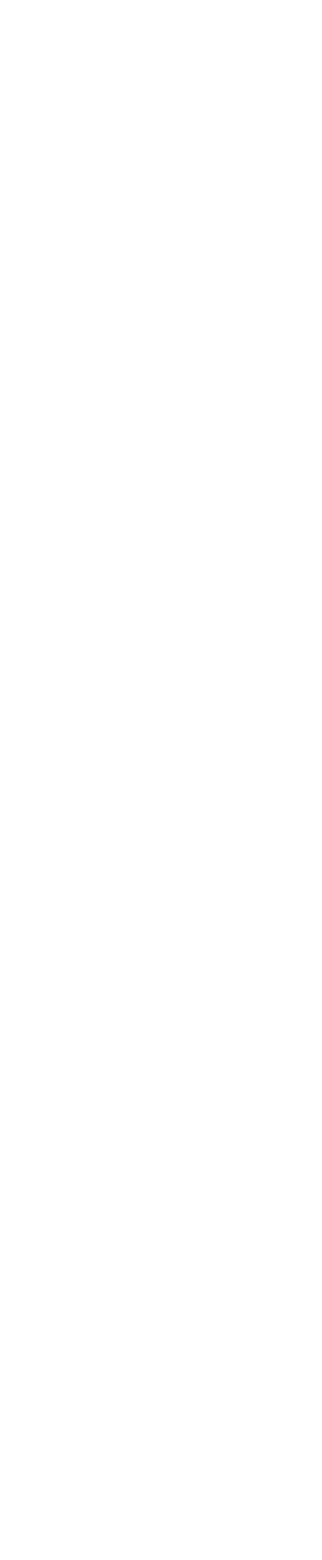
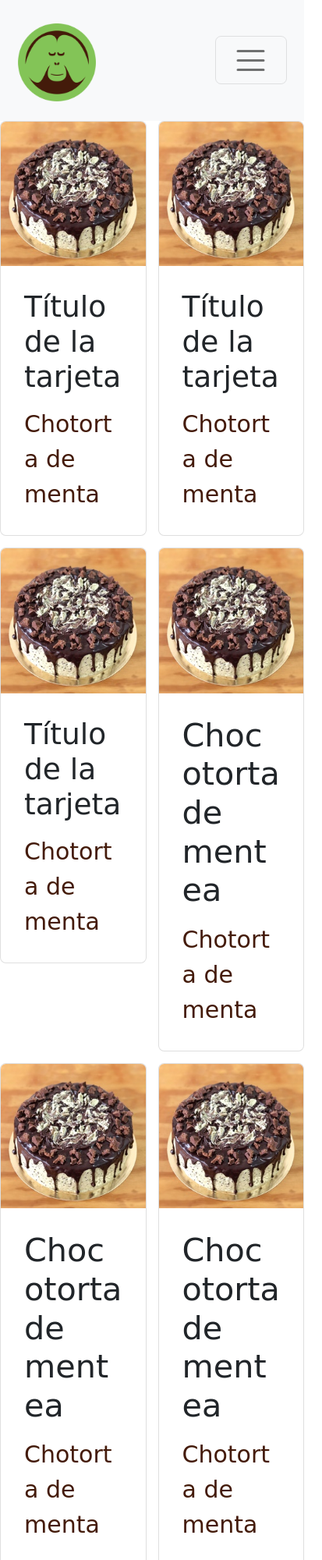
Before and after one commit to DylanVillca/Pasteleria.del.orangutan.con.boostrap5, a plain HTML site: page tienda.html in a window 390 px wide. Shown: the top 2000 px of the page at 78% size, 413 px wide, since content can reach past the window. Before the commit the page ends 844 px from the top, so only its background shows below. Drawn offline with nearby package versions, Linux system fonts and the light colour scheme; a web font is replaced by a local one.

Commit message:
se agrego un intento de tienda y hay que hacerle varios retoques

```diff
--- a/pasteleria.css
+++ b/pasteleria.css
@@ -26,7 +26,6 @@ h1{
     margin-top: 20px;
 }
 footer{
-    border: 2px red solid;
     background-image: url(/imagenes/footer.png);
     max-width: 2400px;
     height: 600px;
--- a/tienda.html
+++ b/tienda.html
@@ -4,9 +4,124 @@
     <meta charset="UTF-8">
     <meta http-equiv="X-UA-Compatible" content="IE=edge">
     <meta name="viewport" content="width=device-width, initial-scale=1.0">
+    <link href="https://cdn.jsdelivr.net/npm/bootstrap@5.1.3/dist/css/bootstrap.min.css" rel="stylesheet" integrity="sha384-1BmE4kWBq78iYhFldvKuhfTAU6auU8tT94WrHftjDbrCEXSU1oBoqyl2QvZ6jIW3" crossorigin="anonymous">
+    <link rel="stylesheet" href="https://stackpath.bootstrapcdn.com/font-awesome/4.7.0/css/font-awesome.min.css">
+    <link rel="stylesheet" href="pasteleria.css">
     <title>Tienda</title>
 </head>
 <body>
-
+    <!-- NAVAR -->
+  <header>
+    <nav class="navbar navbar-expand-lg navbar-light bg-light">
+      <div class="container-fluid ">
+        <a class="navbar-brand" href="/index.html">
+          <img src="/imagenes/Logo.png" alt="" width="100" height="100" class="d-inline-block align-text-top">
+        </a>
+        <button class="navbar-toggler" type="button" data-bs-toggle="collapse" data-bs-target="#navbarNavAltMarkup" aria-controls="navbarNavAltMarkup" aria-expanded="false" aria-label="Toggle navigation">
+          <span class="navbar-toggler-icon"></span>
+        </button>
+        <div class="collapse navbar-collapse" id="navbarNavAltMarkup">
+          <div class="navbar-nav">
+            <a class="nav-link active" aria-current="page" href="#"><h1>PASTELERIA DEL ORGANGUTAN</h1></a>
+            <a class="nav-link" href="/index.html">Inicio</a>
+            <a class="nav-link" href="/tienda.html">Tienda</a>
+            <a class="nav-link" href="#">Nosotros</a>
+          </div>
+        </div>
+      </div>
+    </nav>
+  </header>
+  <!-- TIENDA -->
+  <main>
+    <div class="row row-cols-2 row-cols-md-3 g-2">
+      <div class="col">
+        <div class="card">
+          <img src="/imagenes/Queque Chocomenta.jpg" class="card-img-top" alt="...">
+          <div class="card-body">
+            <h5 class="card-title">Título de la tarjeta</h5>
+            <p class="card-text">Chotorta de menta</p>
+          </div>
+        </div>
+      </div>
+      <div class="col">
+        <div class="card">
+          <img src="imagenes/Queque Chocomenta.jpg" class="card-img-top" alt="...">
+          <div class="card-body">
+            <h5 class="card-title">Título de la tarjeta</h5>
+            <p class="card-text">Chotorta de menta</p>
+          </div>
+        </div>
+      </div>
+      <div class="col">
+        <div class="card">
+          <img src="/imagenes/Queque Chocomenta.jpg" class="card-img-top" alt="...">
+          <div class="card-body">
+            <h5 class="card-title">Título de la tarjeta</h5>
+            <p class="card-text">Chotorta de menta</p>
+          </div>
+        </div>
+      </div>
+      <div class="col">
+        <div class="card">
+          <img src="/imagenes/Queque Chocomenta.jpg" class="card-img-top" alt="...">
+          <div class="card-body">
+            <h3 class="card-title">Chocotorta de mentea</h3>
+            <p class="card-text">Chotorta de menta</p>
+          </div>
+        </div>
+      </div>
+      <div class="col">
+        <div class="card">
+          <img src="/imagenes/Queque Chocomenta.jpg" class="card-img-top" alt="...">
+          <div class="card-body">
+            <h3 class="card-title">Chocotorta de mentea</h3>
+            <p class="card-text">Chotorta de menta</p>
+          </div>
+        </div>
+      </div>
+      <div class="col">
+        <div class="card">
+          <img src="/imagenes/Queque Chocomenta.jpg" class="card-img-top" alt="...">
+          <div class="card-body">
+            <h3 class="card-title">Chocotorta de mentea</h3>
+            <p class="card-text">Chotorta de menta</p>
+          </div>
+        </div>
+      </div>
+    </div>
+    <nav aria-label="Page navigation example">
+      <ul class="pagination justify-content-end">
+        <li class="page-item disabled">
+          <a class="page-link">Anterior</a>
+        </li>
+        <li class="page-item"><a class="page-link" href="#">1</a></li>
+        <li class="page-item"><a class="page-link" href="#">2</a></li>
+        <li class="page-item"><a class="page-link" href="#">3</a></li>
+        <li class="page-item">
+          <a class="page-link" href="#">Siguiente</a>
+        </li>
+      </ul>
+    </nav>
+  </main>
+  <!-- FOOTER -->
+  <footer class="conteiner-fluid row">
+    <div class="row">
+      <div class="col-lg-4">
+          <div class="redes col-lg-4">
+              <h2>SIGUENOS EN NUESTRAS REDES!!!</h2>
+              <i class="fa-brands fa-facebook"></i>
+              <i class="fa-brands fa-whatsapp"></i>
+              <i class="fa-brands fa-instagram"></i>
+          </div>
+      </div>
+      <div class="col-lg-4">
+        <p>Lorem ipsum dolor sit, amet consectetur adipisicing elit. Expedita mollitia ea aliquam. Expedita nulla animi maiores quae</p>
+      </div>
+      <div class="col-lg-4">
+        <img src="/imagenes/Logo.png" class="img-fluid logo" alt="">
+      </div>
+    </div>
+  </footer>
+      <script src="https://cdn.jsdelivr.net/npm/bootstrap@5.1.3/dist/js/bootstrap.bundle.min.js" integrity="sha384-ka7Sk0Gln4gmtz2MlQnikT1wXgYsOg+OMhuP+IlRH9sENBO0LRn5q+8nbTov4+1p" crossorigin="anonymous"></script>
 </body>
 </html>
```
Also changed, not shown: index.html (+4 -5 lines).
